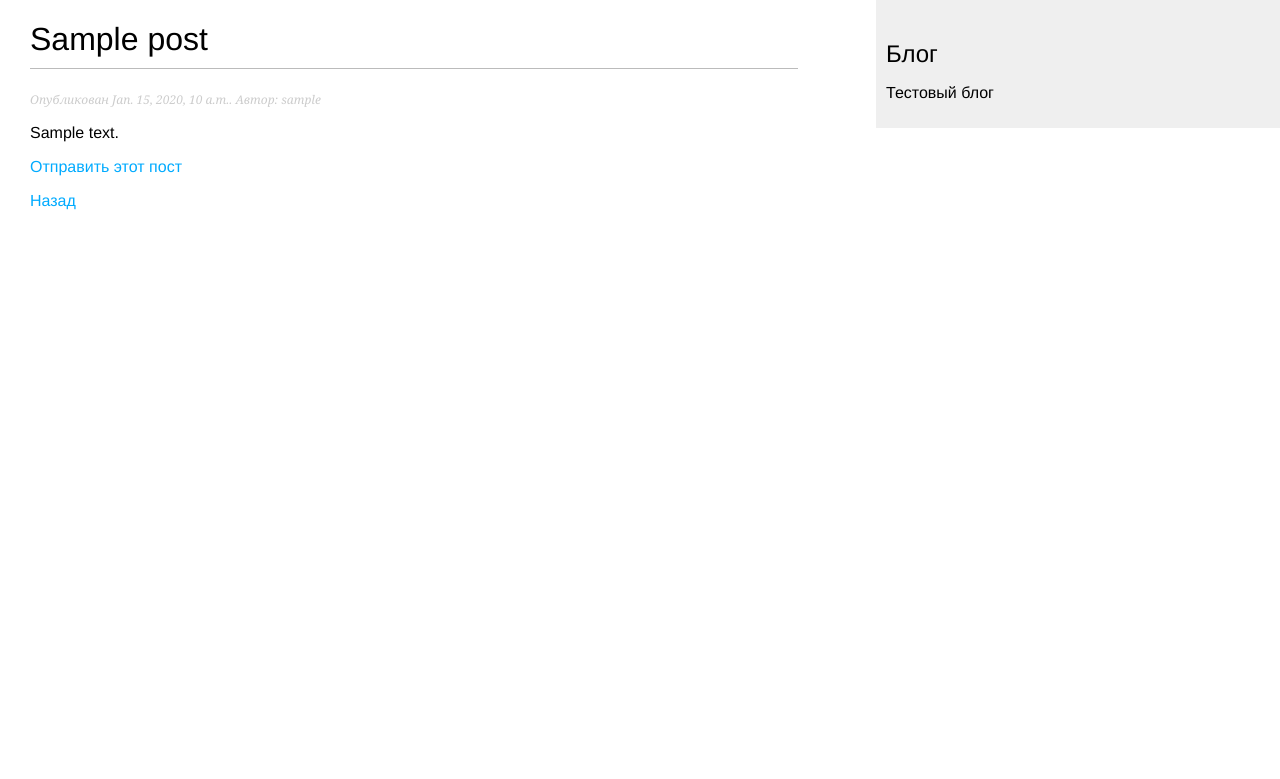
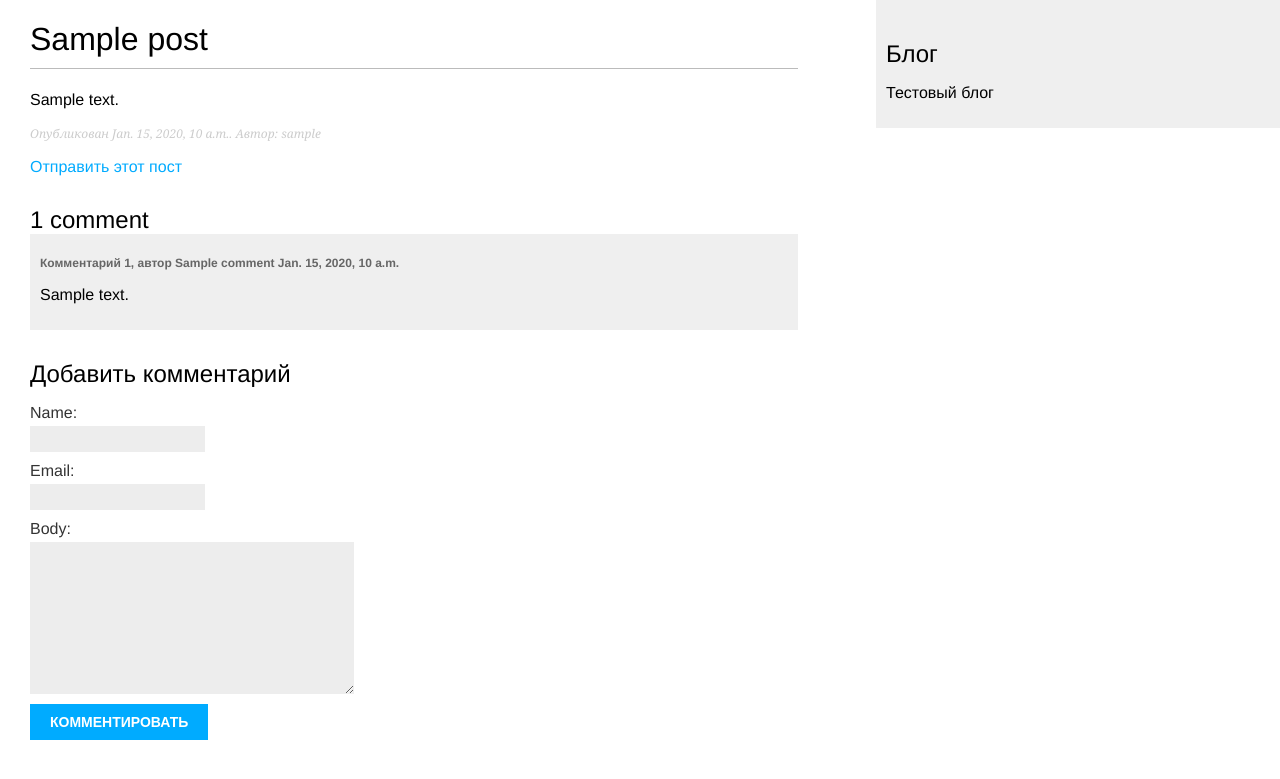
Before and after one commit to koshes/my_django_blog, a Django app: template blog/templates/blog/post/detail.html in a window 1280 px wide. Shown: the top 779 px of the page. Run offline with Django 3.2, Linux system fonts and the light colour scheme; the template is opened without the code that fills it: values that come from a table or form of the project are taken from there, others are empty; tables that the repository leaves empty hold one stand-in row (values such as "Sample post").

Commit message:
Исправлены ошибки с навигацией

```diff
--- a/blog/templates/blog/post/detail.html
+++ b/blog/templates/blog/post/detail.html
@@ -4,18 +4,39 @@
 
 {% block content %}
     <h1>{{ post.title }}</h1>
+    {{ post.body|linebreaks }}
     <p class="date">
         Опубликован {{ post.publish }}. Автор:  {{ post.author }}
     </p>
-    {{ post.body|linebreaks }}
     <p>
         <a href="{% url 'blog:post_share' post.id %}">
             Отправить этот пост
         </a>
     </p>
-    <p>
-        <a href="{% url 'blog:post_list' %}">
-            Назад
-        </a>
-    </p>
+    {% with comments.count as total_comments %}
+        <h2>
+            {{ total_comments }} comment{{ total_comments|pluralize }}
+        </h2>
+    {% endwith %}
+    {% for comment in comments %}
+        <div class="comment">
+            <p class="info">
+                Комментарий {{ forloop.counter }}, автор {{ comment.name }}
+                {{ comment.created }}
+            </p>
+            {{ comment.body|linebreaks }}
+        </div>
+        {% empty %}
+        <p>Под этим постом пока нет комментариев</p>
+    {% endfor %}
+    {% if new_comment %}
+        <h2>Ваш комментарий был добавлен!</h2>
+    {% else %}
+        <h2>Добавить комментарий</h2>
+        <form method="post">
+            {{ comment_form.as_p }}
+            {% csrf_token %}
+            <p><input type="submit" value="Комментировать"></p>
+        </form>
+    {% endif %}
 {% endblock %}
--- a/blog/templates/blog/post/list.html
+++ b/blog/templates/blog/post/list.html
@@ -10,10 +10,10 @@
                 {{ post.title }}
             </a>
         </h2>
+        {{ post.body|truncatewords:30|linebreaks }}
         <p class="date">
             Опубликован {{ post.publish }}. Автор:  {{ post.author }}
         </p>
-        {{ post.body|truncatewords:30|linebreaks }}
     {% endfor %}
     {% include "pagination.html" with page=posts %}
 {% endblock %}
```
Also changed, not shown: blog/views.py (+6 -5 lines).
